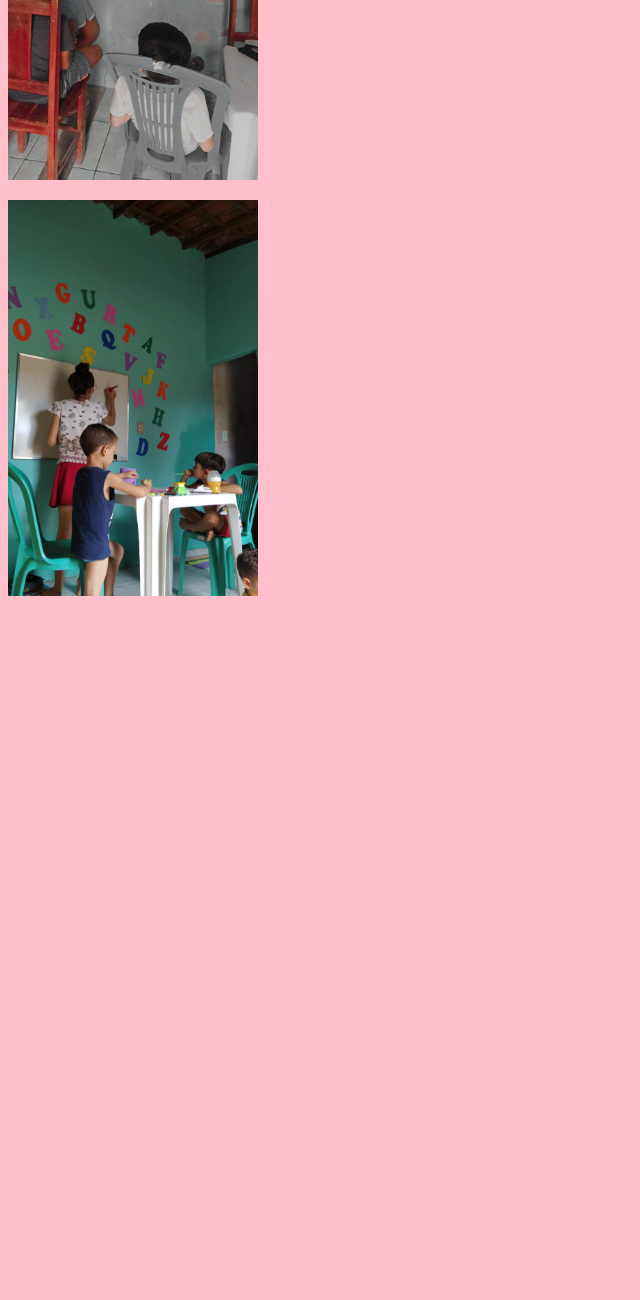
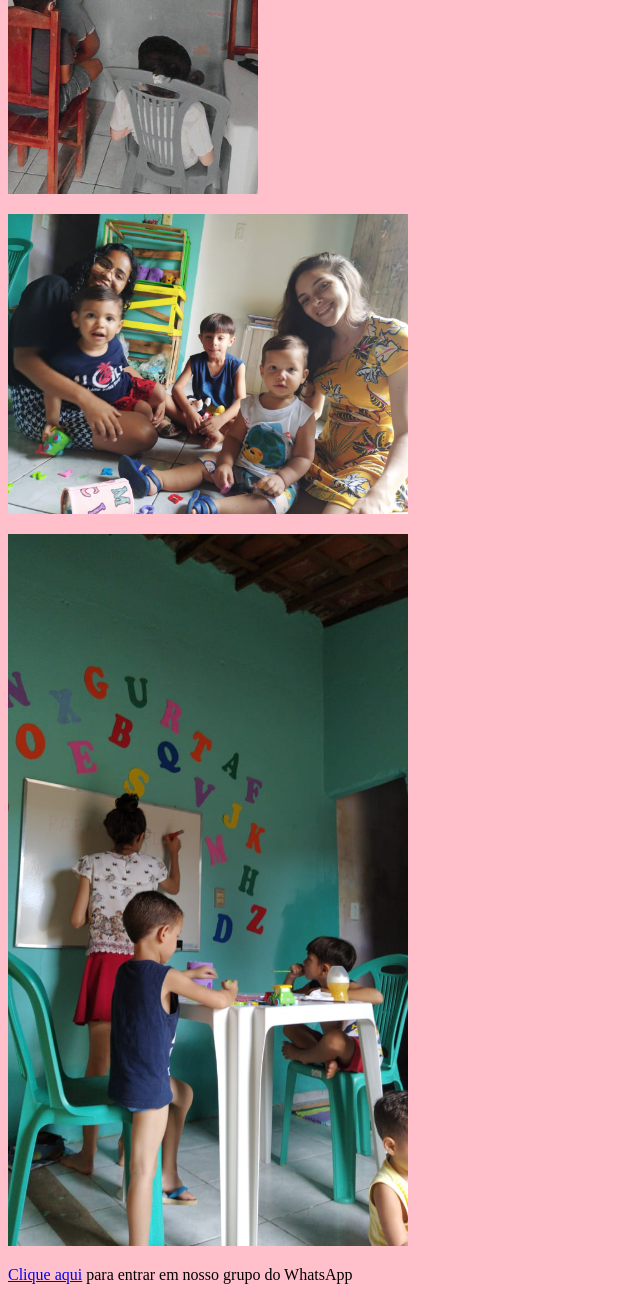
Before and after one commit to TheusXandao/ReforcoTodoro, a plain HTML site: page totoro.html in a window 1280 px wide. Shown: the part 421-1721 px from the top of the page, without its empty margins (0-640 px from the left). Before the commit the page ends 1441 px from the top, so only its background shows below. Drawn offline with Linux system fonts and the light colour scheme.

Commit message:
Modifiquei

```diff
--- a/totoro.html
+++ b/totoro.html
@@ -9,19 +9,12 @@
 
 <body bgcolor="pink">
 
-    <h2>Reforço Totoro</h2>
-
+    <h1>Reforço Totoro</h1>
     <p><strong>Olá, tudo bem ? Bem vindo ao site do Reforço Totoro.</strong></p>
-   <p> Abaixo você verá algumas imagens do nosso trabalho.</p>
-
-        <img src="imagens/bia.jpeg" width ="250"/>
-        <p></p>
-        <img src="imagens/thais.jpg" width ="250"/>
-        <p></p>
-        <img src="imagens/thais e bia.jpg" width ="400"/>
-
-        <a href= "https://chat.whatsapp.com/CFCoAMwLaAW6NX5qTyozNH"><p>Clique aqui</a> <span>para entrar em nosso grupo do WhatsApp</span></p>
+    <p> Abaixo você verá algumas imagens do nosso trabalho.</p>
+    <p><img src="imagens/bia.jpeg" width ="250"/> </p>
+    <p><img src="imagens/thais e bia.jpg" width ="400"/> </p>
+    <p><img src="imagens/thais.jpg" width ="400"/> </p>
+    <a href= "https://wa.me/qr/XBJBQHPFZTHHE1"><p>Clique aqui</a> <span>para entrar em nosso grupo do WhatsApp</span></p>
 </body>
-
-
 </html>
```
